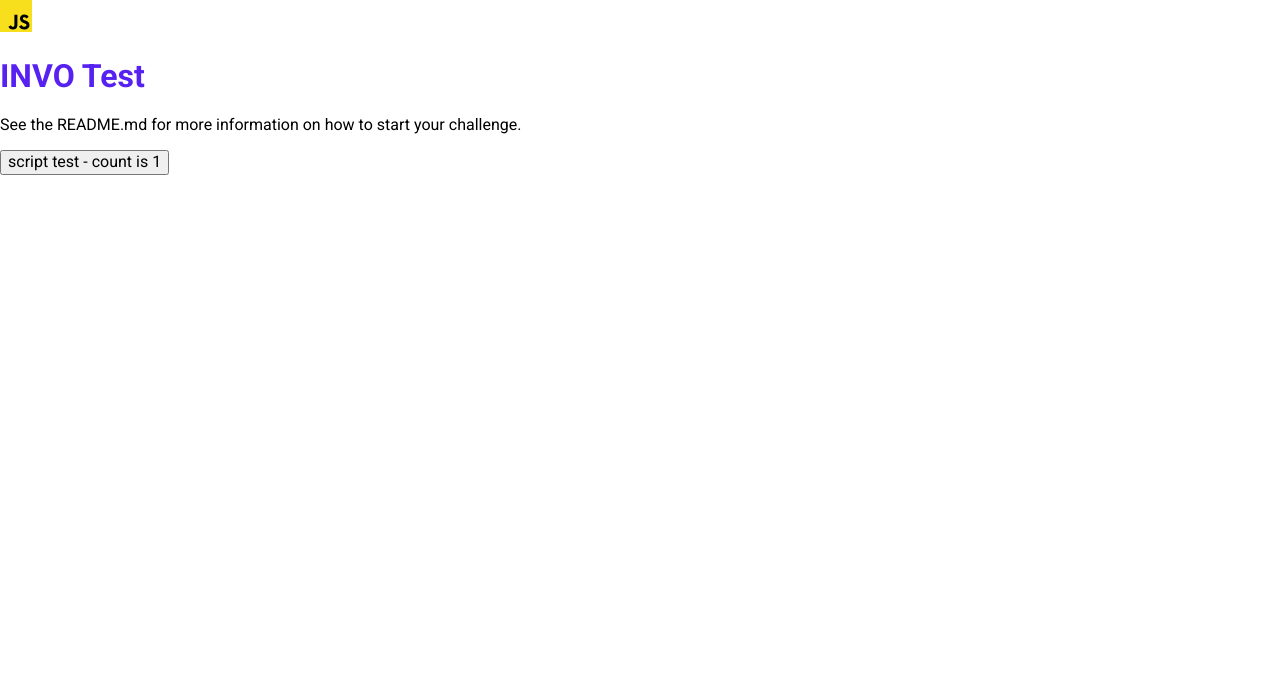
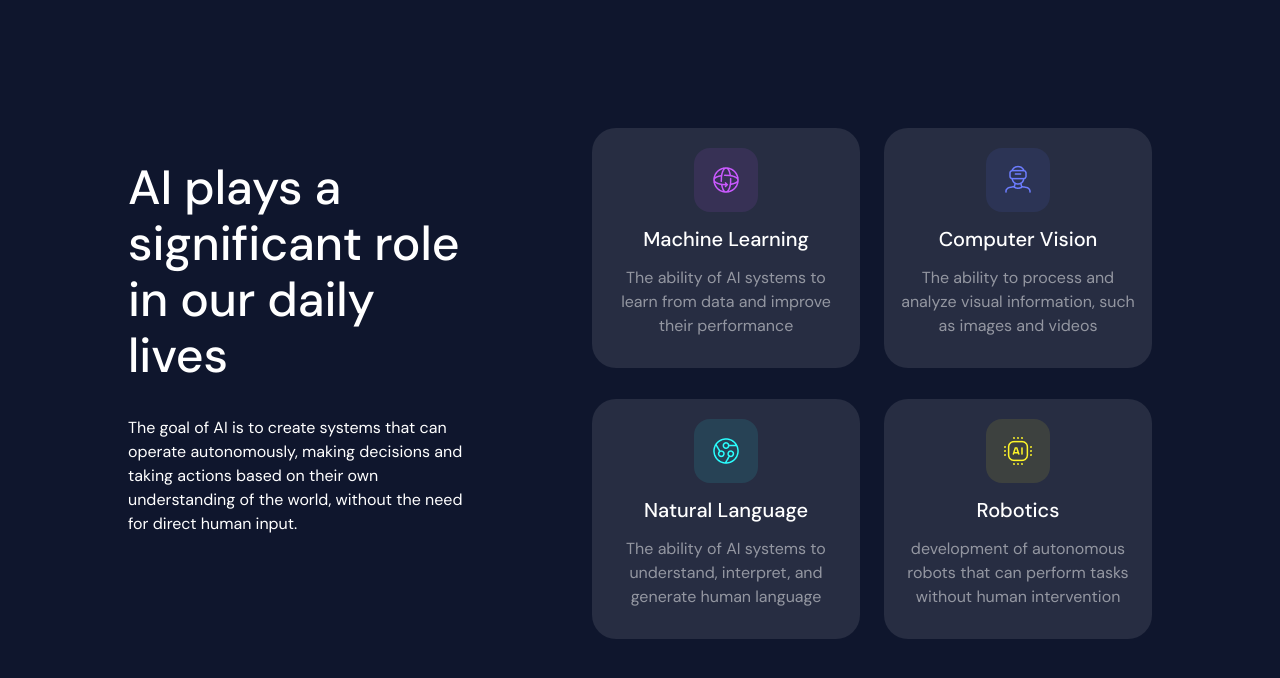
Before and after one commit to HartManx1/Starter-code, a website built with Vite: page index.html in a window 1280 px wide. Built offline with nearby package versions, Linux system fonts and the light colour scheme.

Commit message:
Final ver

```diff
--- a/index.html
+++ b/index.html
@@ -1,31 +1,90 @@
 <!DOCTYPE html>
 <html lang="en">
-
   <head>
     <meta charset="UTF-8" />
     <link rel="icon" type="image/svg+xml" href="/vite.svg" />
     <meta name="viewport" content="width=device-width, initial-scale=1.0" />
-  <title>INVO Academy JS Starter with Vite</title>
+    <title>Sekcja 4 obszarów AI</title>
   </head>
-
-<!-- In order to start your challenge, remove all the content inside <div id="home-page"></div> and start coding :) -->
 
   <body>
     <div id="home-page">
-    <div>
-      <img src="/public/images/javascript.svg" class="logo vanilla" alt="JavaScript logo" />
-      <h1>INVO Test</h1>
+      <div class="main-content-header">
+        <h1>AI plays a significant role in our daily lives</h1>
         <p>
-        See the README.md for more information on how to start your challenge.
+          The goal of AI is to create systems that can operate autonomously,
+          making decisions and taking actions based on their own understanding
+          of the world, without the need for direct human input.
         </p>
-      <div class="card">
-        <button id="counter" type="button"></button>
+      </div>
+      <div class="box-container">
+        <div class="box-positon">
+          <div class="main-content-box">
+            <div class="main-content-box__img-border">
+              <img
+                src="/public/images/3d-sphere.1 1 (1).png"
+                class=""
+                alt="3D Sphere"
+              />
+            </div>
+            <h2>Machine Learning</h2>
+            <p>
+              The ability of AI systems to learn from data and improve their
+              performance
+            </p>
+          </div>
+          <div class="main-content-box">
+            <div class="main-content-box__img-border">
+              <img
+                src="/public/images/vr-user-glasses 1.png"
+                class=""
+                alt="3D Sphere"
+              />
+            </div>
+            <h2>Computer Vision</h2>
+            <p>
+              The ability to process and analyze visual information, such as
+              images and videos
+            </p>
+          </div>
+        </div>
+        <div class="box-positon">
+          <div class="main-content-box">
+            <div class="main-content-box__img-border">
+              <img
+                src="/public/images/technology-circle-objects 1.png"
+                class=""
+                alt="3D Sphere"
+              />
+            </div>
+            <h2>Natural Language</h2>
+            <p>
+              The ability of AI systems to understand, interpret, and generate
+              human language
+            </p>
+          </div>
+          <div class="main-content-box">
+            <div class="main-content-box__img-border">
+              <img
+                src="/public/images/ai-artificial-intelligence-chip 1.png"
+                class=""
+                alt="3D Sphere"
+              />
+            </div>
+            <h2>Robotics</h2>
+            <p>
+              development of autonomous robots that can perform tasks without
+              human intervention
+            </p>
+          </div>
         </div>
       </div>
     </div>
 
     <script type="module" src="/src/global-scripts/main.js"></script>
-  <script type="module" src="/src/pages/home-page/scripts/home-page.js"></script>
+    <script
+      type="module"
+      src="/src/pages/home-page/scripts/home-page.js"
+    ></script>
   </body>
-
 </html>
--- a/src/global-styles/style.scss
+++ b/src/global-styles/style.scss
@@ -6,10 +6,12 @@
 @import "styles/fonts.scss";
 
 body {
-  font-family: 'Roboto', sans-serif;
-  color: var(--color-primary);
+  font-family: "DM Sans", sans-serif;
+  background-color: var(--color-primary1);
 }
 
-p {
-  color: var(--color-on-surface);
+#home-page {
+  display: flex;
+  color: var(--color-seconcary1);
+  margin: 10%;
 }
--- a/src/global-styles/styles/fonts.scss
+++ b/src/global-styles/styles/fonts.scss
@@ -1,4 +1,4 @@
 /// Main Fonts File
 /// Here we import all the fonts files we need for our project.
 
-@import url('https://fonts.googleapis.com/css2?family=Roboto:ital,wght@0,100;0,300;0,400;0,500;0,700;0,900;1,100;1,300;1,400;1,500;1,700;1,900&display=swap');
+@import url("https://fonts.googleapis.com/css2?family=DM+Sans:wght@400;500&display=swap");
--- a/src/global-styles/styles/root.scss
+++ b/src/global-styles/styles/root.scss
@@ -3,6 +3,13 @@
 /// For examples see Material Design color system: https://m2.material.io/design/color/the-color-system.html
 
 :root {
-    --color-primary: #5721f2;
-    --color-on-surface: #000;
+  --color-primary1: #0f162d;
+
+  --color-box1: #373155;
+  --color-box2: #2c3455;
+  --color-box3: #274255;
+  --color-box4: #3d413f;
+
+  --color-seconcary1: #ffffff;
+  --color-box-background: #272d42;
 }
--- a/src/pages/home-page/styles/home-page.scss
+++ b/src/pages/home-page/styles/home-page.scss
@@ -1,2 +1,184 @@
 /// Homepage Styles File
 /// Here we import all the Styles files we need for our Homepage.
+///
+.main-content-header {
+  margin-right: 109px;
+
+  h1 {
+    font-style: normal;
+    font-weight: 500;
+    font-size: 48px;
+    line-height: 56px;
+    letter-spacing: -0.002em;
+  }
+
+  p {
+    font-weight: 400;
+    font-size: 16px;
+    line-height: 24px;
+  }
+}
+
+.box-positon {
+  display: flex;
+  flex-direction: row;
+
+  &:nth-of-type(1) {
+    .main-content-box:nth-of-type(2)
+      .main-content-box__img-border:nth-of-type(1) {
+      background-color: var(--color-box2);
+    }
+  }
+
+  &:nth-of-type(2) {
+    .main-content-box:nth-of-type(1)
+      .main-content-box__img-border:nth-of-type(1) {
+      background-color: var(--color-box3);
+    }
+  }
+
+  &:nth-of-type(2) {
+    .main-content-box:nth-of-type(2)
+      .main-content-box__img-border:nth-of-type(1) {
+      background-color: var(--color-box4);
+    }
+  }
+
+  .main-content-box {
+    text-align: center;
+    border-radius: 24px;
+    background-color: var(--color-box-background);
+    width: 268px;
+    height: 240px;
+
+    &:nth-of-type(even) {
+      margin: 0 0 31px 12px;
+    }
+
+    &:nth-of-type(odd) {
+      margin: 0 12px 31px 0;
+    }
+
+    p {
+      opacity: 50%;
+      margin: 0 auto;
+      font-style: normal;
+      font-weight: 400;
+      font-size: 16px;
+      line-height: 24px;
+      width: 88%;
+    }
+
+    h2 {
+      margin: 15px 0 15px 0;
+      font-weight: 500;
+      font-size: 20px;
+      line-height: 24px;
+    }
+
+    &__img-border {
+      margin: 0 auto;
+      margin-top: 20px;
+      width: 64px;
+      height: 64px;
+      background-color: var(--color-box1);
+      border-radius: 16px;
+    }
+
+    img {
+      position: relative;
+      top: 25%;
+    }
+  }
+}
+
+@media screen and (max-width: 834px) {
+  #home-page {
+    flex-direction: column;
+    margin: 20%;
+  }
+
+  .main-content-header {
+    margin: 0 auto;
+  }
+
+  .box-positon .main-content-box p {
+    font-size: 14px;
+  }
+
+  .box-positon {
+    .main-content-box {
+      &:nth-of-type(even) {
+        margin: 0 0 16px 8px;
+      }
+
+      &:nth-of-type(odd) {
+        margin: 0 8px 16px 0;
+      }
+    }
+  }
+}
+
+@media screen and (max-width: 375px) {
+  #home-page {
+    flex-direction: column;
+    margin: 2%;
+  }
+
+  .main-content-header {
+    margin: 0 auto;
+    h1 {
+      font-size: 32px;
+      line-height: 40px;
+    }
+  }
+
+  .box-positon .main-content-box p {
+    font-size: 14px;
+  }
+
+  .box-positon {
+    display: flex;
+    flex-direction: column;
+    .main-content-box {
+      width: 343px;
+      height: 196px;
+
+      &:nth-of-type(even) {
+        margin: 0 0 16px 0;
+      }
+
+      &:nth-of-type(odd) {
+        margin: 0 0 16px 0;
+      }
+    }
+  }
+}
+
+@media screen and (min-width: 375px) and (max-width: 719px) {
+  .box-positon {
+    display: flex;
+
+    .main-content-box {
+      width: 30vw;
+      height: auto;
+    }
+  }
+}
+
+@media screen and (min-width: 820px) and (max-width: 1050px) {
+  #home-page {
+    margin: 5%;
+  }
+
+  .main-content-header {
+    margin-right: 20px;
+  }
+
+  .box-positon {
+    .main-content-box {
+      width: 230px;
+      height: 236px;
+    }
+  }
+}
```
Also changed, not shown: public/images/3d-sphere.1 1 (1).png (added), public/images/ai-artificial-intelligence-chip 1.png (added), public/images/javascript.svg (deleted), public/images/technology-circle-objects 1.png (added), public/images/vr-user-glasses 1.png (added). Lines whose indentation alone changed are shown as unchanged.
